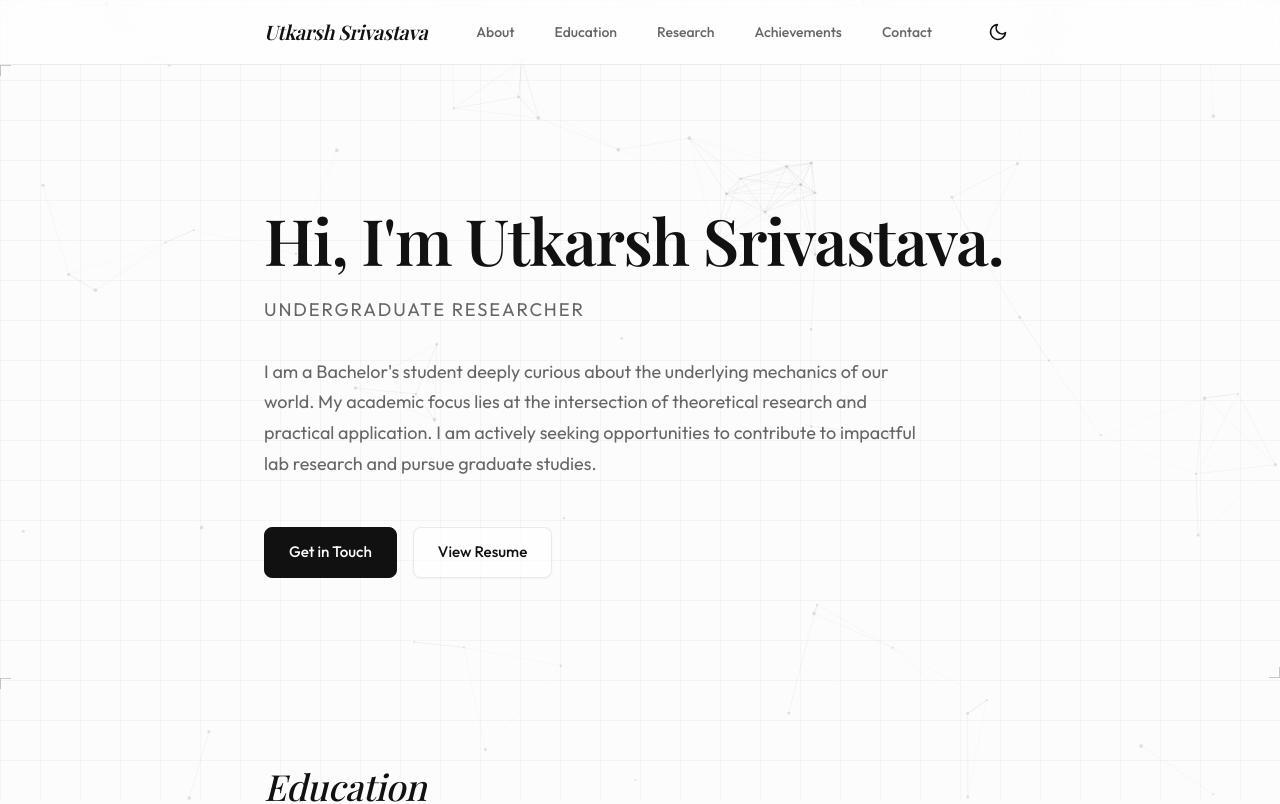
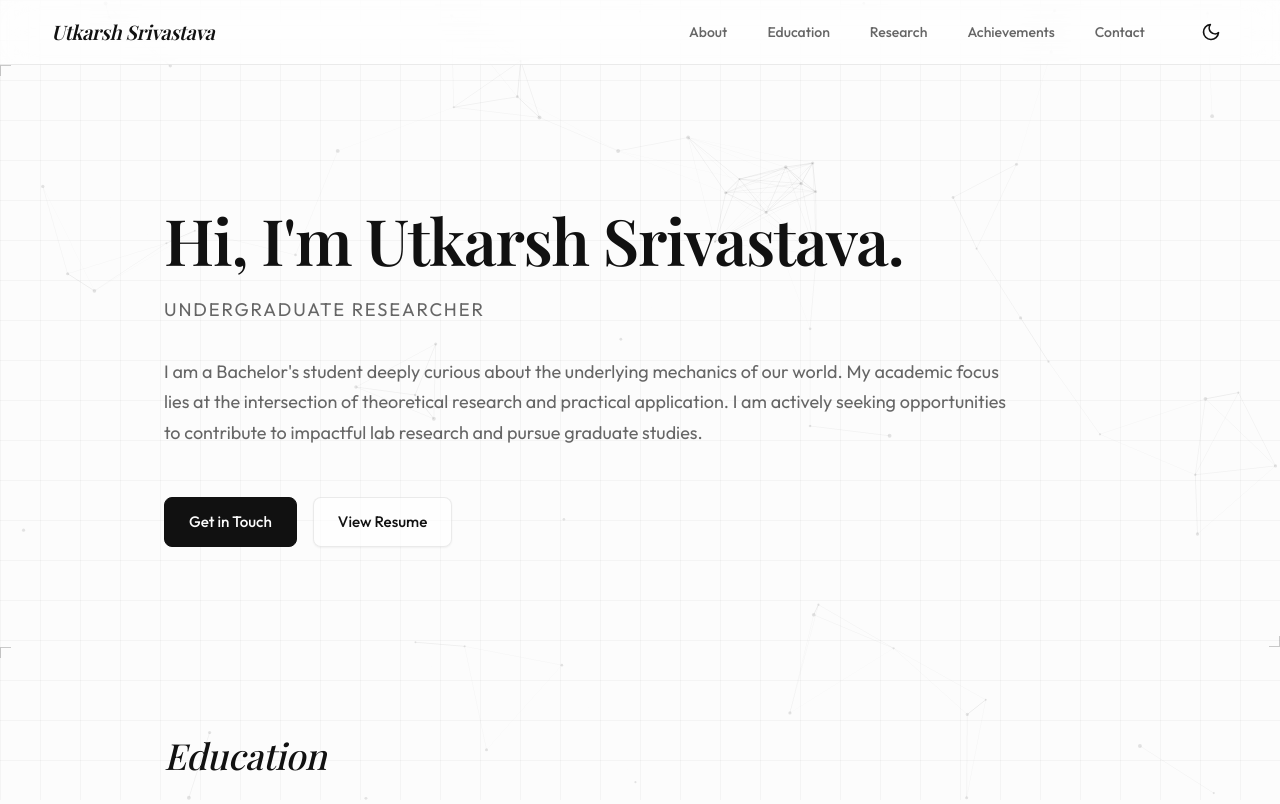
Before and after one commit to Xanviere/PersonalWebsite, a React (Vite) app: page / in a window 1280 px wide. Shown: the top 804 px of the page. Built offline with nearby package versions, Linux system fonts and the light colour scheme; a web font is replaced by a local one.

Commit message:
Widen layout and make header span full width

```diff
--- a/src/components/Header.jsx
+++ b/src/components/Header.jsx
@@ -4,7 +4,7 @@ import { personalInfo } from '../data';
 export default function Header({ theme, toggleTheme }) {
   return (
     <header className="header">
-      <div className="container header-container" style={{ display: 'flex', justifyContent: 'space-between', alignItems: 'center' }}>
+      <div className="header-container" style={{ display: 'flex', justifyContent: 'space-between', alignItems: 'center', width: '100%', maxWidth: '1600px', margin: '0 auto', padding: '0 4vw' }}>
         <a href="#" className="logo" style={{ fontFamily: 'var(--font-serif)', fontStyle: 'italic', fontWeight: 600, fontSize: '1.25rem' }}>
           {personalInfo.name}
         </a>
--- a/src/index.css
+++ b/src/index.css
@@ -150,7 +150,7 @@ a:hover {
 
 .container {
   width: 100%;
-  max-width: 800px;
+  max-width: 1000px;
   margin: 0 auto;
   padding: 0 1.5rem;
   position: relative;
```
